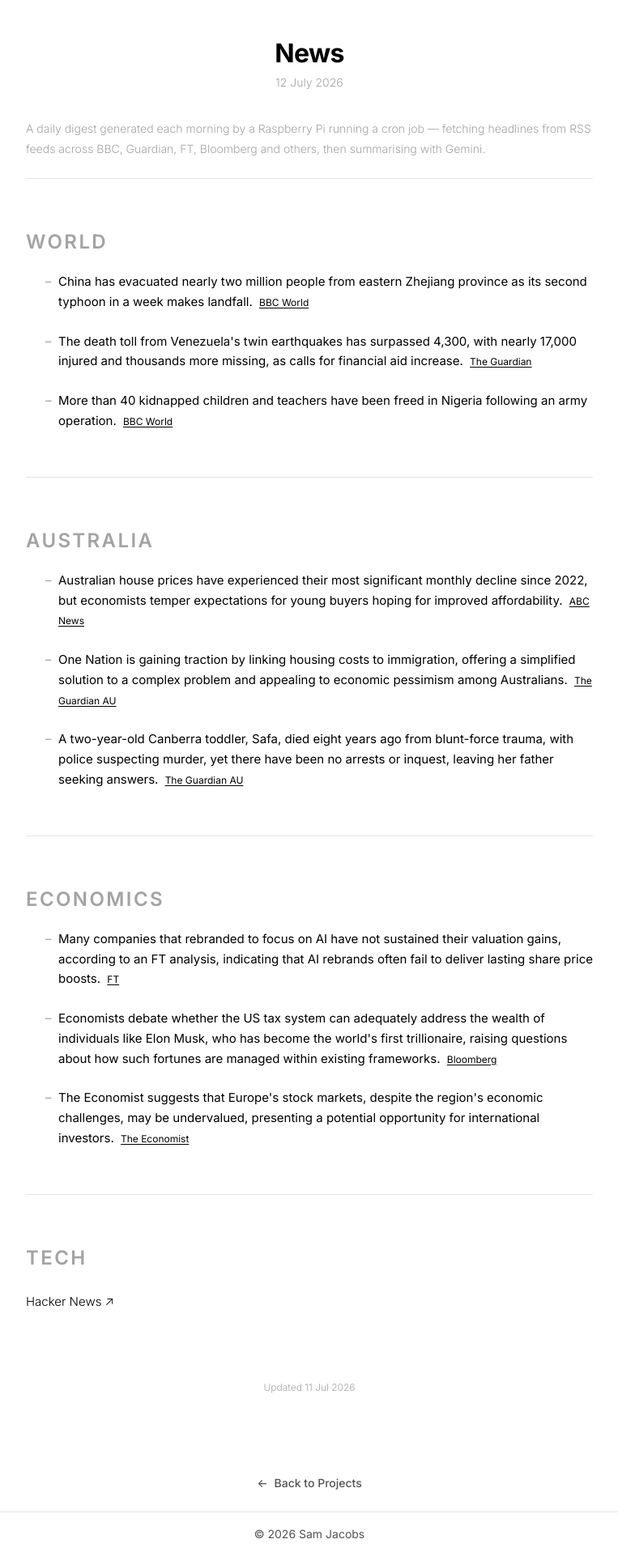
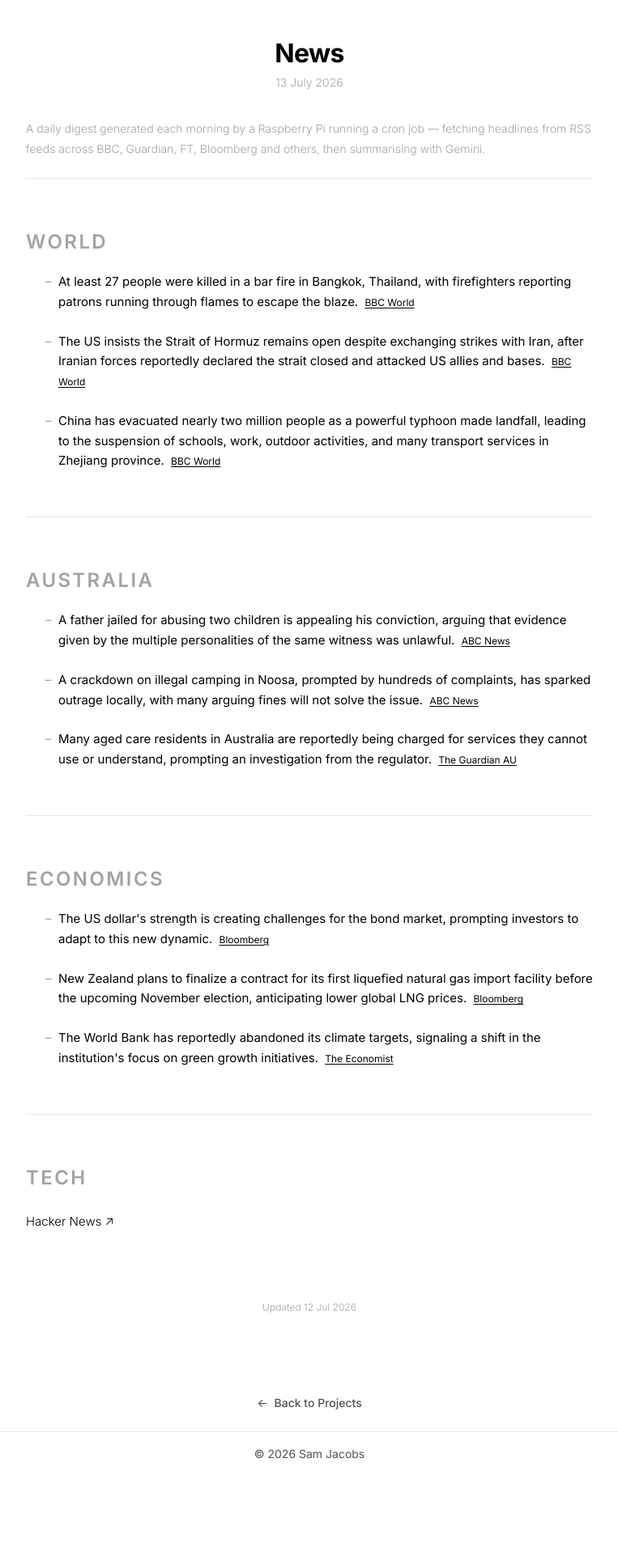
Before and after one commit to s-jac/s-jac.github.io, a Jekyll site: the page built from projects/news.html, in a window 1280 px wide. Shown: the whole page at 81% size, without its empty margins (258-1021 px from the left). Built offline with Jekyll 4.4.1, drawn with Linux system fonts in a browser that asks for light colours; after the commit the page ends 1823 px from its top, so only the background shows below that.

Commit message:
daily news update 13 July 2026

```diff
--- a/_data/news.json
+++ b/_data/news.json
@@ -1,22 +1,22 @@
 {
-  "date": "12 July 2026",
-  "generated_at": "2026-07-11T21:00:32.913102+00:00",
+  "date": "13 July 2026",
+  "generated_at": "2026-07-12T21:00:36.661932+00:00",
   "sections": [
     {
       "heading": "World",
       "bullets": [
         {
-          "text": "China has evacuated nearly two million people from eastern Zhejiang province as its second typhoon in a week makes landfall.",
+          "text": "At least 27 people were killed in a bar fire in Bangkok, Thailand, with firefighters reporting patrons running through flames to escape the blaze.",
           "source": "BBC World",
           "url": "https://www.bbc.com/news/world"
         },
         {
-          "text": "The death toll from Venezuela's twin earthquakes has surpassed 4,300, with nearly 17,000 injured and thousands more missing, as calls for financial aid increase.",
-          "source": "The Guardian",
-          "url": "https://www.theguardian.com"
+          "text": "The US insists the Strait of Hormuz remains open despite exchanging strikes with Iran, after Iranian forces reportedly declared the strait closed and attacked US allies and bases.",
+          "source": "BBC World",
+          "url": "https://www.bbc.com/news/world"
         },
         {
-          "text": "More than 40 kidnapped children and teachers have been freed in Nigeria following an army operation.",
+          "text": "China has evacuated nearly two million people as a powerful typhoon made landfall, leading to the suspension of schools, work, outdoor activities, and many transport services in Zhejiang province.",
           "source": "BBC World",
           "url": "https://www.bbc.com/news/world"
         }
@@ -26,17 +26,17 @@
       "heading": "Australia",
       "bullets": [
         {
-          "text": "Australian house prices have experienced their most significant monthly decline since 2022, but economists temper expectations for young buyers hoping for improved affordability.",
+          "text": "A father jailed for abusing two children is appealing his conviction, arguing that evidence given by the multiple personalities of the same witness was unlawful.",
           "source": "ABC News",
           "url": "https://www.abc.net.au/news"
         },
         {
-          "text": "One Nation is gaining traction by linking housing costs to immigration, offering a simplified solution to a complex problem and appealing to economic pessimism among Australians.",
-          "source": "The Guardian AU",
-          "url": "https://www.theguardian.com/au"
+          "text": "A crackdown on illegal camping in Noosa, prompted by hundreds of complaints, has sparked outrage locally, with many arguing fines will not solve the issue.",
+          "source": "ABC News",
+          "url": "https://www.abc.net.au/news"
         },
         {
-          "text": "A two-year-old Canberra toddler, Safa, died eight years ago from blunt-force trauma, with police suspecting murder, yet there have been no arrests or inquest, leaving her father seeking answers.",
+          "text": "Many aged care residents in Australia are reportedly being charged for services they cannot use or understand, prompting an investigation from the regulator.",
           "source": "The Guardian AU",
           "url": "https://www.theguardian.com/au"
         }
@@ -46,17 +46,17 @@
       "heading": "Economics",
       "bullets": [
         {
-          "text": "Many companies that rebranded to focus on AI have not sustained their valuation gains, according to an FT analysis, indicating that AI rebrands often fail to deliver lasting share price boosts.",
-          "source": "FT",
-          "url": "https://www.ft.com"
-        },
-        {
-          "text": "Economists debate whether the US tax system can adequately address the wealth of individuals like Elon Musk, who has become the world's first trillionaire, raising questions about how such fortunes are managed within existing frameworks.",
+          "text": "The US dollar's strength is creating challenges for the bond market, prompting investors to adapt to this new dynamic.",
           "source": "Bloomberg",
           "url": "https://www.bloomberg.com/markets"
         },
         {
-          "text": "The Economist suggests that Europe's stock markets, despite the region's economic challenges, may be undervalued, presenting a potential opportunity for international investors.",
+          "text": "New Zealand plans to finalize a contract for its first liquefied natural gas import facility before the upcoming November election, anticipating lower global LNG prices.",
+          "source": "Bloomberg",
+          "url": "https://www.bloomberg.com/markets"
+        },
+        {
+          "text": "The World Bank has reportedly abandoned its climate targets, signaling a shift in the institution's focus on green growth initiatives.",
           "source": "The Economist",
           "url": "https://www.economist.com/finance-and-economics"
         }
```
